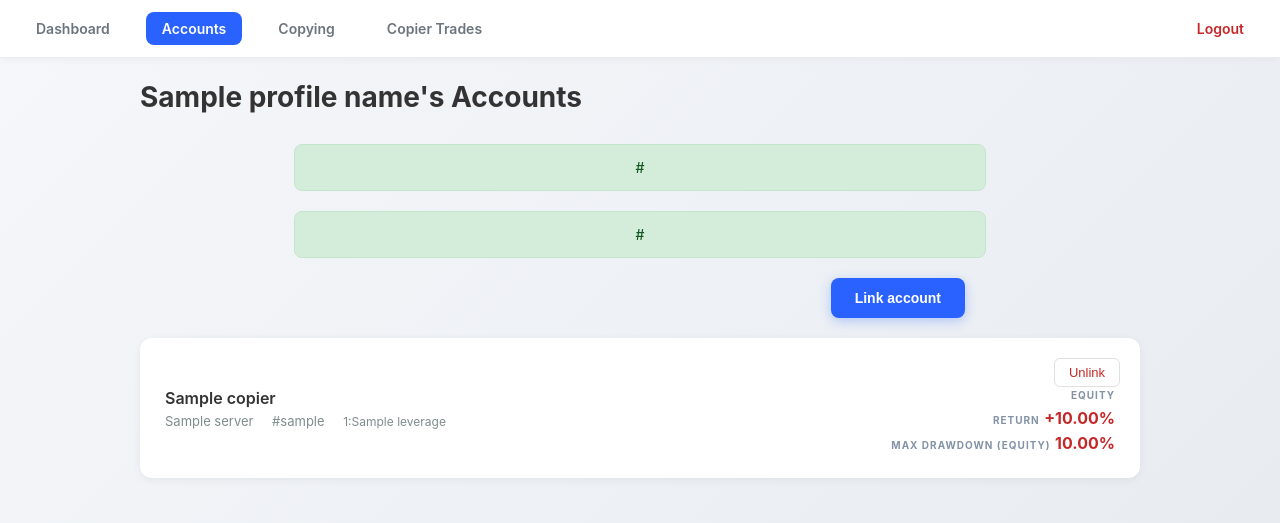
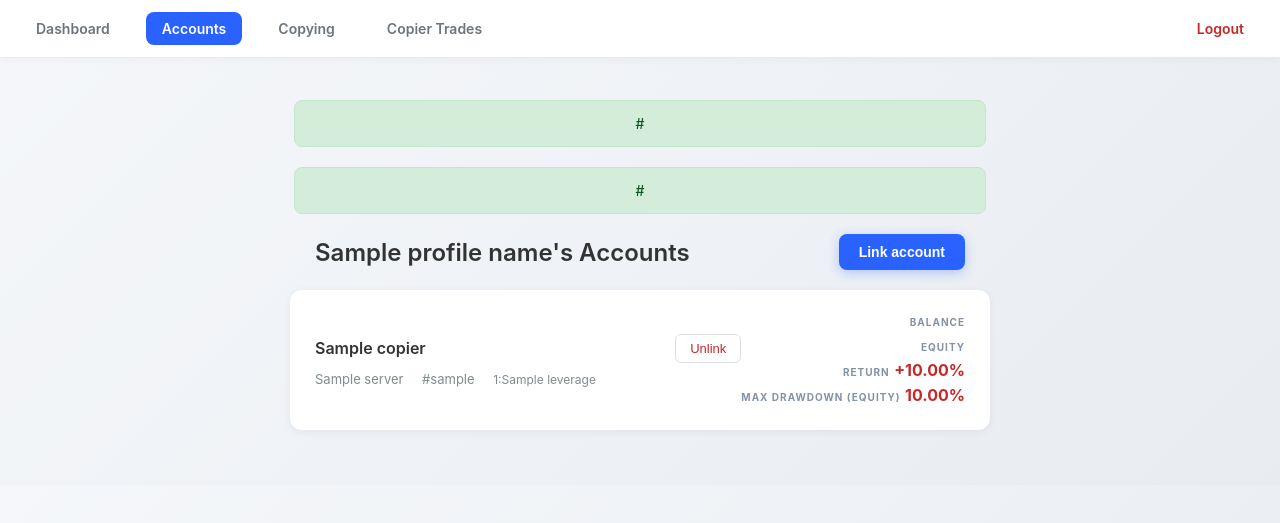
Before and after one commit to charlie-king-pelican/automation-SignalWeb, a Flask app: template templates/accounts.html in a window 1280 px wide. Shown: the top 523 px of the page. Run offline with Flask 3, Linux system fonts and the light colour scheme; the template is opened without the code that fills it: most values are stand-ins (such as "Sample title", 1, 10 or a date in 2020).

Commit message:
fix ui header

```diff
--- a/static/css/app.css
+++ b/static/css/app.css
@@ -644,10 +644,28 @@ body {
     display: none;
 }
 
+/* Accounts Header - Section header with button on same row */
+.accounts-header {
+    display: flex;
+    justify-content: space-between;
+    align-items: center;
+    margin-bottom: 20px;
+    max-width: 650px;
+    margin-left: auto;
+    margin-right: auto;
+}
+
+.accounts-header h1 {
+    font-size: 24px;
+    color: #333;
+    margin: 0;
+    font-weight: 600;
+}
+
 /* Link Account Button */
 .link-account-btn {
     border: none;
-    padding: 12px 24px;
+    padding: 10px 20px;
     border-radius: 8px;
     font-size: 14px;
     font-weight: 600;
@@ -663,11 +681,16 @@ body {
     box-shadow: 0 4px 16px rgba(41, 98, 255, 0.4);
 }
 
+/* Account Name Row - name and unlink button side by side */
+.account-name-row {
+    display: flex;
+    justify-content: space-between;
+    align-items: center;
+    margin-bottom: 8px;
+}
+
 /* Unlink Button */
 .unlink-btn {
-    position: absolute;
-    top: 20px;
-    right: 20px;
     border: 1px solid #e0e0e0;
     background: white;
     padding: 6px 14px;
@@ -677,6 +700,8 @@ body {
     cursor: pointer;
     color: #c62828;
     transition: all 0.2s;
+    margin-left: 15px;
+    flex-shrink: 0;
 }
 
 .unlink-btn:hover {
@@ -1566,6 +1591,9 @@ body.accounts-page {
     display: flex;
     justify-content: space-between;
     align-items: center;
+    max-width: 650px;
+    margin-left: auto;
+    margin-right: auto;
 }
 
 .account-info {
@@ -1576,7 +1604,8 @@ body.accounts-page {
     font-size: 16px;
     font-weight: 600;
     color: #333;
-    margin-bottom: 5px;
+    margin: 0;
+    flex: 1;
 }
 
 .account-details {
--- a/templates/accounts.html
+++ b/templates/accounts.html
@@ -16,10 +16,6 @@
         <a href="/logout" class="nav-link nav-link-logout">Logout</a>
     </div>
 
-    <div class="header">
-        <h1>{{ profile_name }}'s Accounts</h1>
-    </div>
-
     <!-- Flash Messages -->
     {% if link_success %}
     <div class="flash-message flash-success">{{ link_success }}</div>
@@ -35,8 +31,9 @@
     {% endif %}
 
     <div class="container">
-        <!-- Link Account Button aligned with cards -->
-        <div style="max-width: 650px; margin: 0 auto 20px; text-align: right;">
+        <!-- Section Header with Link Account Button -->
+        <div class="accounts-header">
+            <h1>{{ profile_name }}'s Accounts</h1>
             <button class="link-account-btn" type="button" onclick="openLinkModal()">Link account</button>
         </div>
         {% if not copiers %}
@@ -51,10 +48,12 @@
         {% set currency = copier.stats.get('currency', 'USD') %}
         {% set return_color = '#2e7d32' if return_pct >= 0 else '#c62828' %}
 
-        <div class="account-card" style="position: relative;">
-            <button class="unlink-btn" type="button" onclick="confirmUnlink('{{ copier.id }}', '{{ copier.username }}')">Unlink</button>
+        <div class="account-card">
             <div class="account-info">
-                <div class="account-name">{{ copier.name }}</div>
+                <div class="account-name-row">
+                    <div class="account-name">{{ copier.name }}</div>
+                    <button class="unlink-btn" type="button" onclick="confirmUnlink('{{ copier.id }}', '{{ copier.username }}')">Unlink</button>
+                </div>
                 <div class="account-details">
                     <span>{{ copier.server }}</span>
                     <span>#{{ copier.username }}</span>
```
